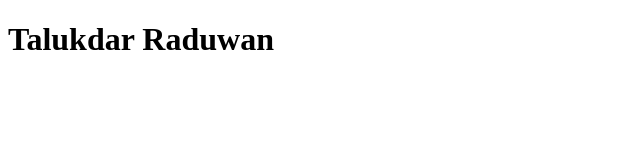
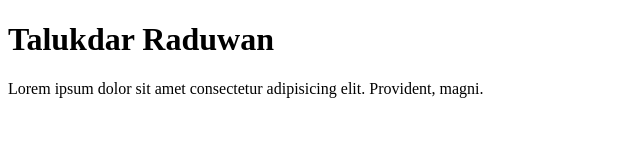
Before and after one commit to talukdar30bd/first-project, a plain HTML site: page index.html in a window 1280 px wide. Shown: the whole page, without its empty margins (0-640 px from the left). Drawn offline with Linux system fonts and the light colour scheme.

Commit message:
first commit

```diff
--- a/index.html
+++ b/index.html
@@ -7,5 +7,6 @@
 </head>
 <body>
     <h1>Talukdar Raduwan</h1>
+    <p> Lorem ipsum dolor sit amet consectetur adipisicing elit. Provident, magni.</p>
 </body>
 </html>
```
